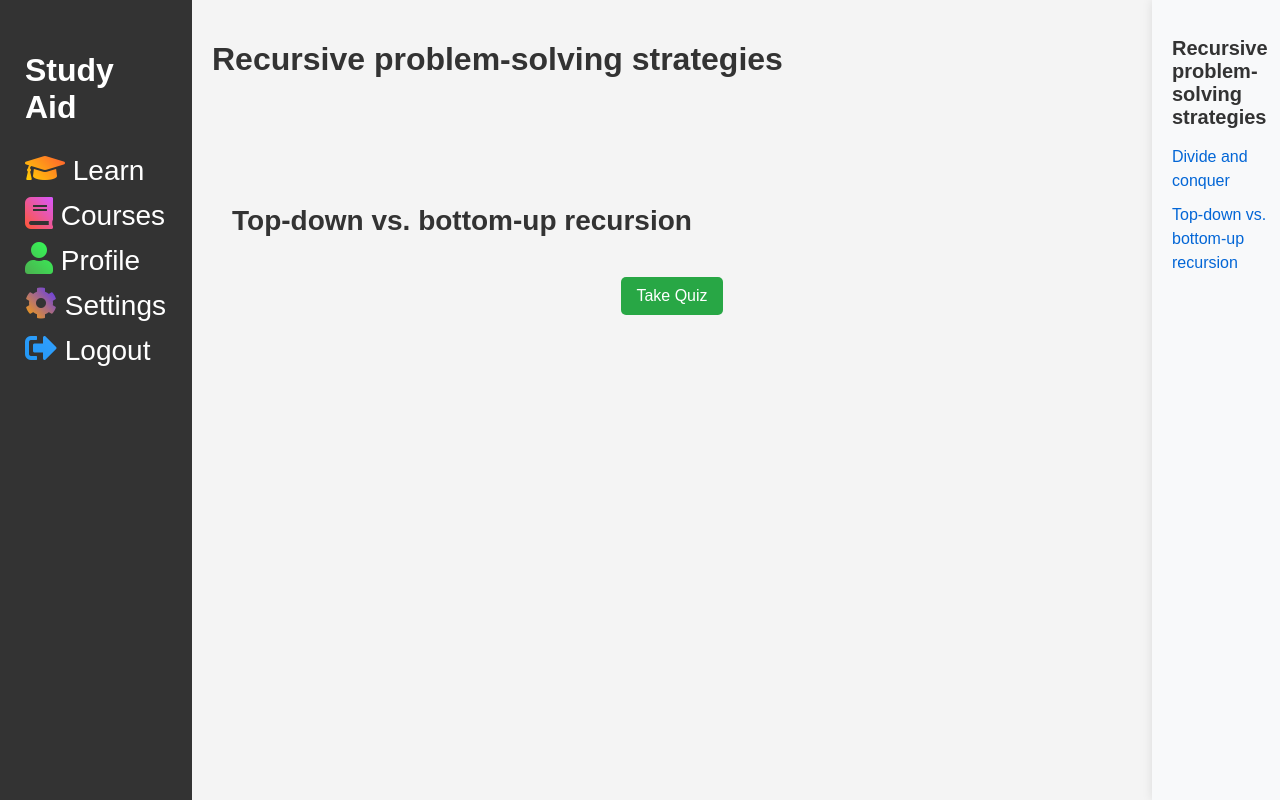
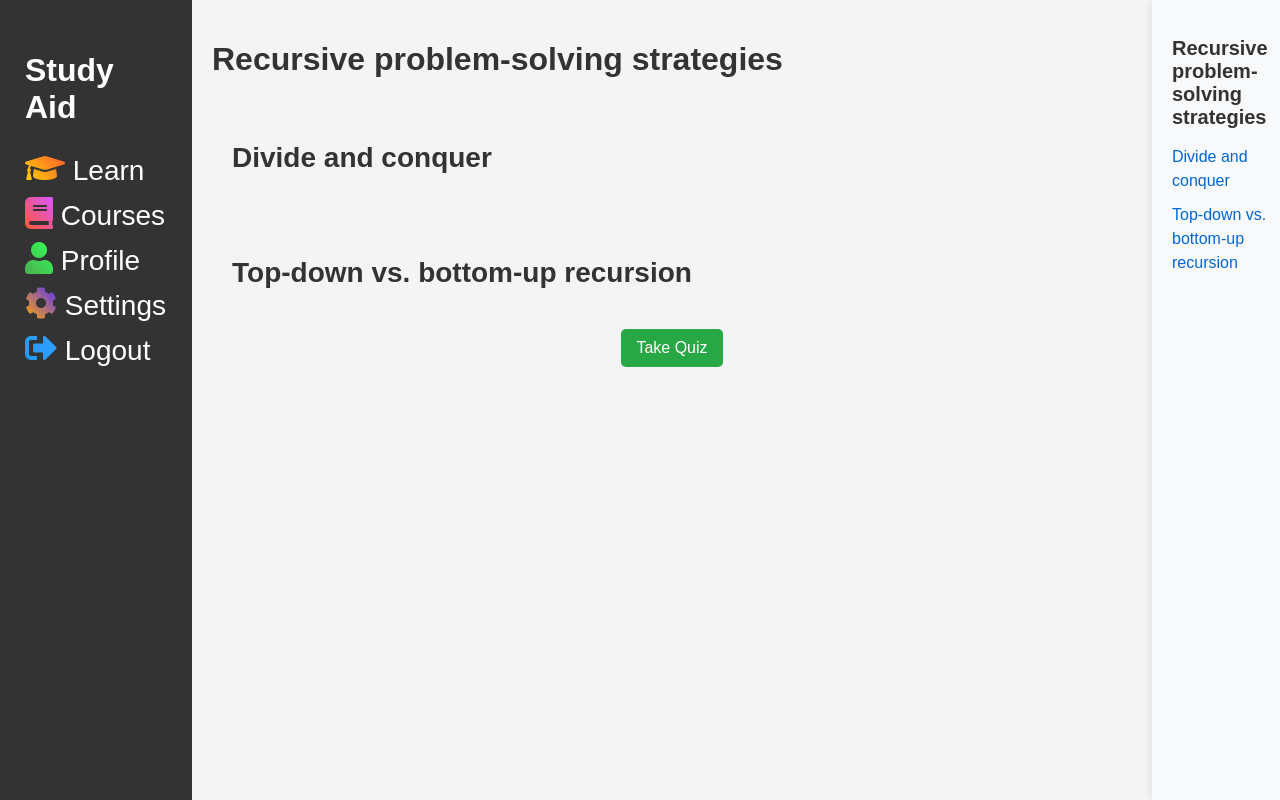
Before and after one commit to sally-20/InteractiveIntelligenceStudyAid, a Python web app: template templates/lessons/algbeglsn15.html in a window 1280 px wide. Run offline with Jinja, Linux system fonts and the light colour scheme; the template is opened without the code that fills it, so the values that code supplies are empty.

Commit message:
Update algbeglsn15.html

```diff
--- a/templates/lessons/algbeglsn15.html
+++ b/templates/lessons/algbeglsn15.html
@@ -379,10 +379,9 @@
             </ul>
         </aside>
         <main class="lesson-main-content">
-            <h1></h1>
             <h1>Recursive problem-solving strategies</h1>
             <div id="sublesson1">
-                <h2></h2>
+                <h2>Divide and conquer</h2>
                 <p>
 
                 </p>
```
